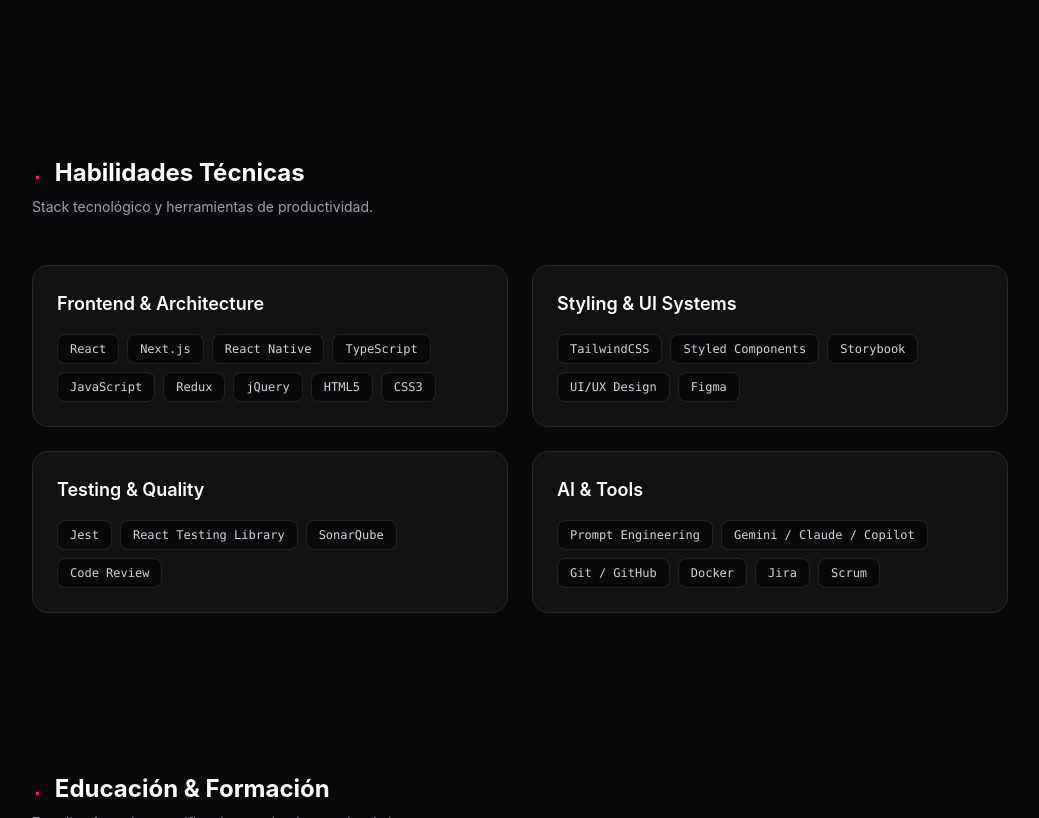
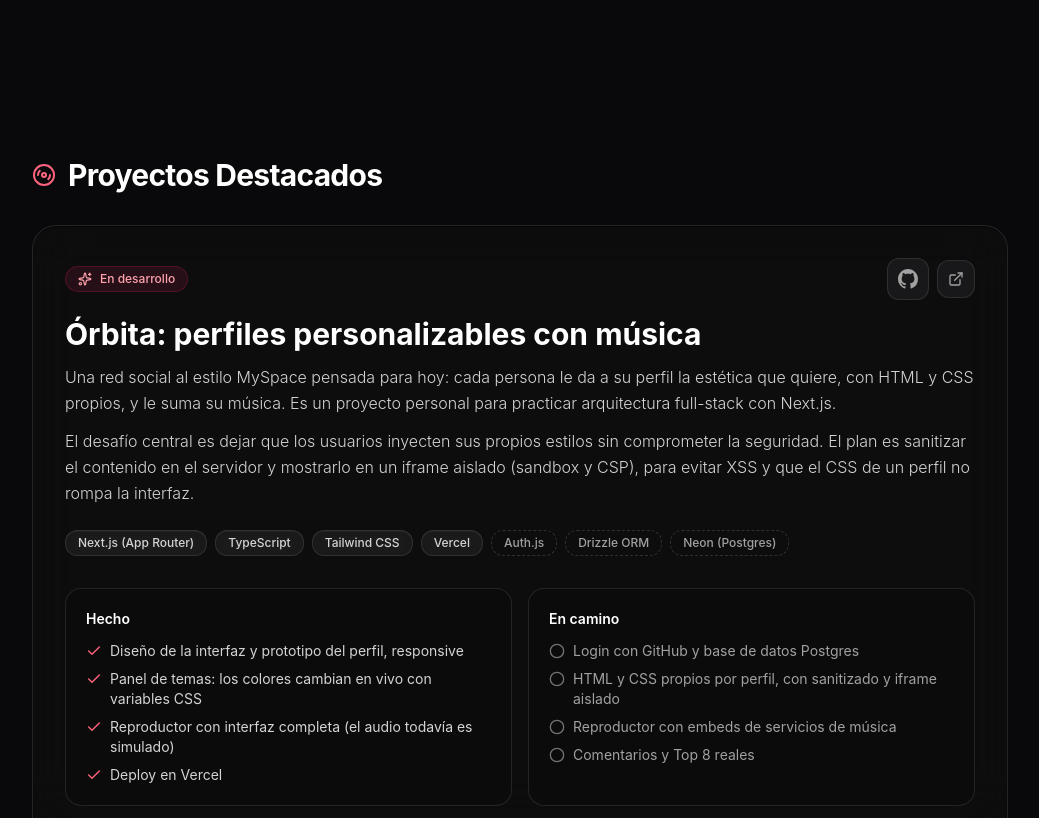
Before and after one commit to GabrielaLescano/Portfolio, an Astro site: page / in a window 1280 px wide. Shown: the part 1982-2800 px from the top of the page, without its empty margins (120-1159 px from the left). Built offline with nearby package versions, Linux system fonts and the light colour scheme; Astro itself is replaced by a stand-in of ours.

Commit message:
feat: add projects section, add orbita project

```diff
--- a/src/components/Navbar.tsx
+++ b/src/components/Navbar.tsx
@@ -4,7 +4,7 @@
 const NAV_ITEMS = [
   { label: 'Perfil', href: '#hero' },
   { label: 'Experiencia', href: '#experiencia' },
-  //{ label: 'Playground', href: '#playground' },
+  { label: 'Proyectos', href: '#proyectos' },
   { label: 'Habilidades', href: '#habilidades' },
   { label: 'Educación', href: '#educacion' },
   { label: 'Contacto', href: '#contacto' },
--- a/src/components/Projects.tsx
+++ b/src/components/Projects.tsx
@@ -1,47 +1,88 @@
-import { Sparkles, ExternalLink, Disc3 } from 'lucide-react';
+import { Sparkles, ExternalLink, Disc3, Check, Circle } from 'lucide-react';
 import { GithubIcon } from '../assets/icons/GithubIcon';
 
-export default function Projects() {
+const DEMO_URL = 'https://orbita-me.vercel.app';
+const REPO_URL = 'https://github.com/GabrielaLescano/orbita';
+
+const STACK_ACTUAL = ['Next.js (App Router)', 'TypeScript', 'Tailwind CSS', 'Vercel'];
+const STACK_PROXIMO = ['Auth.js', 'Drizzle ORM', 'Neon (Postgres)'];
+
+const HECHO = [
+  'Diseño de la interfaz y prototipo del perfil, responsive',
+  'Panel de temas: los colores cambian en vivo con variables CSS',
+  'Reproductor con interfaz completa (el audio todavía es simulado)',
+  'Deploy en Vercel',
+];
+
+const EN_CAMINO = [
+  'Login con GitHub y base de datos Postgres',
+  'HTML y CSS propios por perfil, con sanitizado y iframe aislado',
+  'Reproductor con embeds de servicios de música',
+  'Comentarios y Top 8 reales',
+];
+
+export const Projects: React.FC = () => {
   return (
-    <section id="projects" className="py-8">
-      {/* Encabezado de Sección */}
+    <section id="proyectos" className="py-20 px-6 max-w-5xl mx-auto">
       <div className="flex items-center gap-3 mb-8">
-        <Disc3 className="w-6 h-6 text-violet-400 animate-spin-slow" />
+        <Disc3 className="w-6 h-6 text-rose-400 animate-spin-slow" />
         <h2 className="text-2xl sm:text-3xl font-bold text-white tracking-tight">
           Proyectos Destacados
         </h2>
       </div>
 
       <div className="grid grid-cols-1 gap-8">
-        {/* Proyecto en curso */}
-        <article className="group relative p-8 rounded-3xl bg-neutral-900/30 backdrop-blur-xl border border-white/10 shadow-[inset_0_1px_1px_rgba(255,255,255,0.15)] shadow-black/50 transition-all duration-500 hover:border-violet-500/40 hover:shadow-[0_0_40px_rgba(124,58,237,0.25)]">
+        <article className="group relative p-8 rounded-3xl bg-neutral-900/30 backdrop-blur-xl border border-white/10 shadow-[inset_0_1px_1px_rgba(255,255,255,0.15)] shadow-black/50 transition-all duration-500 hover:border-rose-500/40 hover:shadow-[0_0_40px_rgba(124,58,237,0.25)]">
 
           <div className="flex flex-wrap items-center justify-between gap-4 mb-4">
-            <div className="inline-flex items-center gap-2 px-3 py-1 rounded-full bg-violet-500/10 border border-violet-500/20 text-violet-300 text-xs font-medium backdrop-blur-md">
+            <div className="inline-flex items-center gap-2 px-3 py-1 rounded-full bg-rose-500/10 border border-rose-500/20 text-rose-300 text-xs font-medium backdrop-blur-md">
               <Sparkles className="w-3.5 h-3.5" />
-              <span>En desarrollo principal</span>
+              <span>En desarrollo</span>
             </div>
 
             <div className="flex items-center gap-2">
-              <span className="p-2.5 rounded-xl bg-white/5 border border-white/10 text-neutral-400 group-hover:text-white transition-colors">
+              <a
+                href={REPO_URL}
+                target="_blank"
+                rel="noopener noreferrer"
+                aria-label="Ver el código de Órbita en GitHub"
+                title="Código en GitHub"
+                className="p-2.5 rounded-xl bg-white/5 border border-white/10 text-neutral-400 hover:text-white transition-colors"
+              >
                 <GithubIcon />
-              </span>
-              <span className="p-2.5 rounded-xl bg-white/5 border border-white/10 text-neutral-400 group-hover:text-white transition-colors">
+              </a>
+              <a
+                href={DEMO_URL}
+                target="_blank"
+                rel="noopener noreferrer"
+                aria-label="Abrir la demo de Órbita"
+                title="Abrir la demo"
+                className="p-2.5 rounded-xl bg-white/5 border border-white/10 text-neutral-400 hover:text-white transition-colors"
+              >
                 <ExternalLink className="w-4 h-4" />
-              </span>
+              </a>
             </div>
           </div>
 
-          <h3 className="text-2xl sm:text-3xl font-bold text-white group-hover:text-violet-300 transition-colors">
-            New MySpace / Social Music Platform
+          <h3 className="text-2xl sm:text-3xl font-bold text-white group-hover:text-rose-300 transition-colors">
+            Órbita: perfiles personalizables con música
           </h3>
 
           <p className="mt-3 text-neutral-300 leading-relaxed font-light">
-            Plataforma social de descubrimiento musical orientada a la hiper-personalización de perfiles. Cuenta con un reproductor de audio global persistente, maquetación modular responsiva, feed dinámico de interacción e integración de temas personalizables en tiempo real.
+            Una red social al estilo MySpace pensada para hoy: cada persona le da a su perfil la
+            estética que quiere, con HTML y CSS propios, y le suma su música. Es un proyecto
+            personal para practicar arquitectura full-stack con Next.js.
+          </p>
+
+          <p className="mt-3 text-neutral-300 leading-relaxed font-light">
+            El desafío central es dejar que los usuarios inyecten sus propios estilos sin
+            comprometer la seguridad. El plan es sanitizar el contenido en el servidor y mostrarlo
+            en un iframe aislado (sandbox y CSP), para evitar XSS y que el CSS de un perfil no
+            rompa la interfaz.
           </p>
 
           <div className="mt-6 flex flex-wrap gap-2">
-            {['Next.js (App Router)', 'TypeScript', 'Tailwind CSS', 'Audio Player State', 'Supabase'].map((tech) => (
+            {STACK_ACTUAL.map((tech) => (
               <span
                 key={tech}
                 className="px-3 py-1 rounded-xl bg-white/5 border border-white/10 text-neutral-300 text-xs font-medium backdrop-blur-sm shadow-[inset_0_1px_1px_rgba(255,255,255,0.05)]"
@@ -49,20 +90,54 @@
                 {tech}
               </span>
             ))}
+            {STACK_PROXIMO.map((tech) => (
+              <span
+                key={tech}
+                title="Próximamente"
+                className="px-3 py-1 rounded-xl border border-dashed border-white/15 text-neutral-400 text-xs font-medium"
+              >
+                {tech}
+              </span>
+            ))}
           </div>
 
-          {/* Vista Previa */}
-          <div className="mt-8 relative h-48 sm:h-56 rounded-2xl bg-linear-to-br from-violet-900/20 via-neutral-900/50 to-fuchsia-900/20 border border-white/10 overflow-hidden flex items-center justify-center group-hover:border-violet-500/30 transition-all">
-            <div className="absolute inset-0 bg-neutral-950/40 backdrop-blur-sm" />
-            <div className="relative text-center px-4">
-              <Disc3 className="w-10 h-10 text-violet-400 mx-auto mb-2 opacity-80 group-hover:scale-110 transition-transform duration-300" />
-              <p className="text-sm font-medium text-neutral-300">Prototipo & Reproductor Persistente en construcción</p>
-              <span className="text-xs text-neutral-500">Próximamente versión Demo pública</span>
+          <div className="mt-8 grid grid-cols-1 sm:grid-cols-2 gap-4">
+            <div className="rounded-2xl bg-neutral-950/40 border border-white/10 p-5">
+              <h4 className="text-sm font-semibold text-white mb-3">Hecho</h4>
+              <ul className="space-y-2">
+                {HECHO.map((item) => (
+                  <li key={item} className="flex items-start gap-2 text-sm text-neutral-300">
+                    <Check className="w-4 h-4 mt-0.5 shrink-0 text-rose-400" aria-hidden="true" />
+                    <span>{item}</span>
+                  </li>
+                ))}
+              </ul>
+            </div>
+
+            <div className="rounded-2xl bg-neutral-950/40 border border-white/10 p-5">
+              <h4 className="text-sm font-semibold text-white mb-3">En camino</h4>
+              <ul className="space-y-2">
+                {EN_CAMINO.map((item) => (
+                  <li key={item} className="flex items-start gap-2 text-sm text-neutral-400">
+                    <Circle className="w-4 h-4 mt-0.5 shrink-0 text-neutral-500" aria-hidden="true" />
+                    <span>{item}</span>
+                  </li>
+                ))}
+              </ul>
             </div>
           </div>
 
+          <a
+            href={DEMO_URL}
+            target="_blank"
+            rel="noopener noreferrer"
+            className="mt-6 inline-flex items-center gap-2 px-4 py-2 rounded-xl bg-rose-500/10 border border-rose-500/30 text-rose-200 text-sm font-medium hover:bg-rose-500/20 transition-colors"
+          >
+            Ver demo en vivo
+            <ExternalLink className="w-4 h-4" aria-hidden="true" />
+          </a>
         </article>
       </div>
     </section>
   );
-}
+};
--- a/src/pages/index.astro
+++ b/src/pages/index.astro
@@ -5,6 +5,7 @@
 import { Navbar } from '../components/Navbar.tsx';
 import { Hero } from '../components/Hero.tsx';
 import { Experience } from '../components/Experience.tsx';
+import { Projects } from '../components/Projects.tsx';
 import { SKILL_CATEGORIES, EDUCATION } from '../data/portfolioData.ts';
 ---
 
@@ -73,7 +74,7 @@
     <main class="relative z-10">
       <Hero />
       <Experience />
-
+      <Projects />
       <section id="habilidades" class="py-20 px-6 max-w-5xl mx-auto">
         <h2 class="text-2xl font-bold text-white mb-2 flex items-center gap-3">
           <span class="text-rose-500 font-mono text-lg">.</span> Habilidades Técnicas
```
Also changed, not shown: 1 other file.
